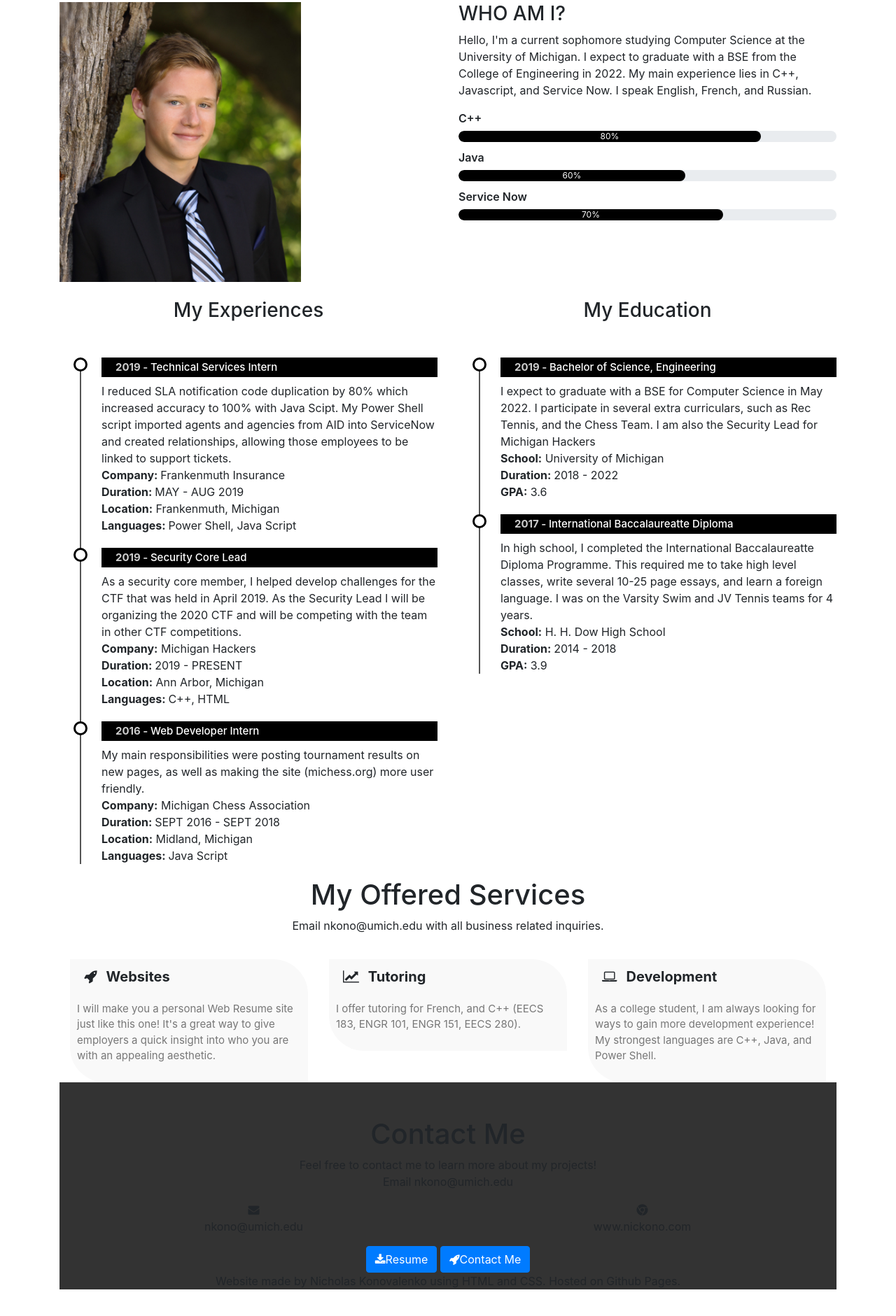
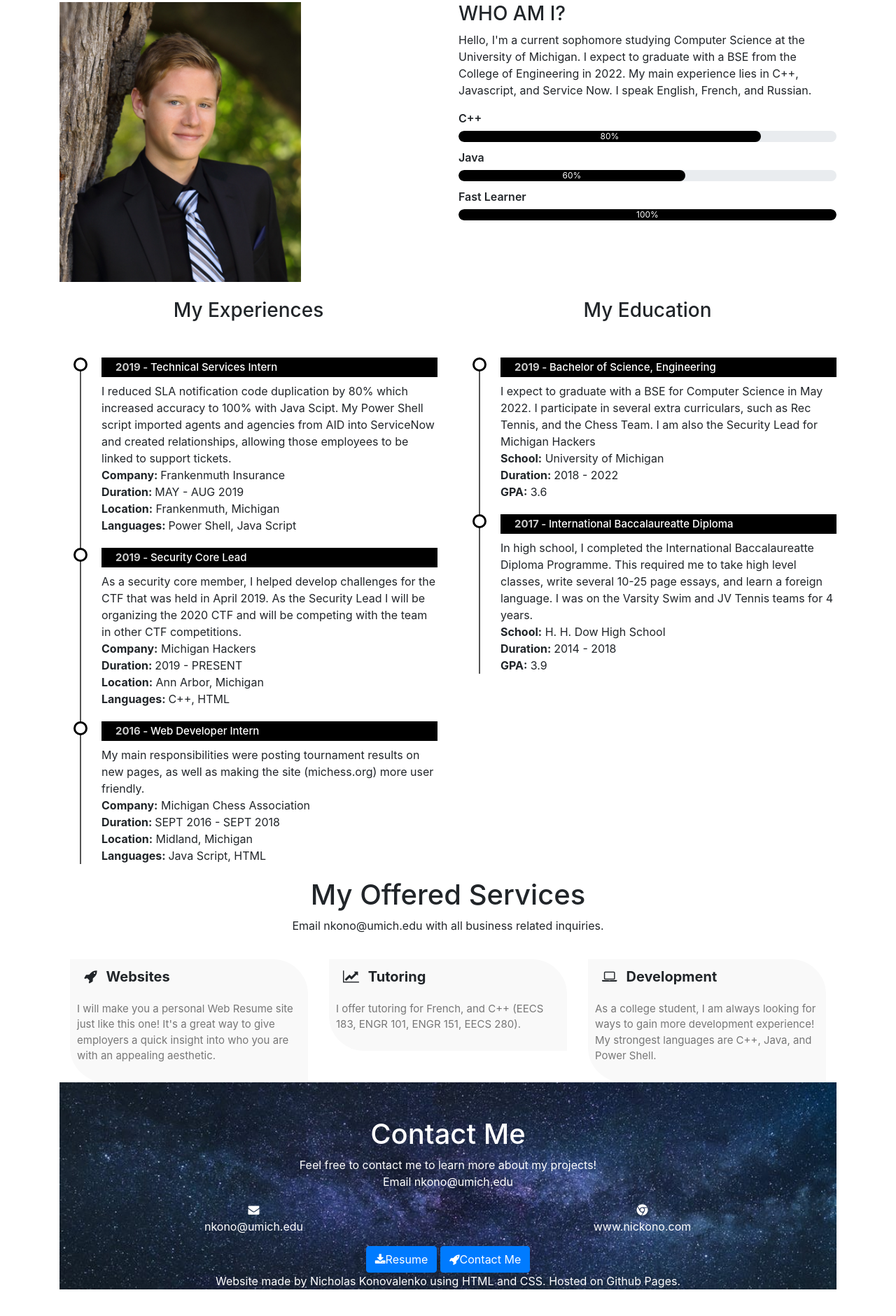
Before and after one commit to Nkonovalenko/Nkonovalenko.github.io, a plain HTML site: page index.html in a window 1280 px wide. Shown: the part 973-2854 px from the top of the page at 70% size. Drawn offline with nearby package versions, Linux system fonts and the light colour scheme.

Commit message:
Download button, Contact background
Updated the background for the contact me section. Made the background open an old version of resume --NEED TO INCLUDE NEW RESUME--. Changed "Service Now" skill to "Ability to Learn"

```diff
--- a/index.html
+++ b/index.html
@@ -112,9 +112,9 @@
 					<div class="progress-bar" style="width: 60%">60%</div>
 				</div>
 
-				<p>Service Now</p>
+				<p>Fast Learner</p>
 				<div class="progress">
-					<div class="progress-bar" style="width: 70%">70%</div>
+					<div class="progress-bar" style="width: 100%">100%</div>
 				</div>
 
 			</div>
@@ -159,7 +159,7 @@
 							<b>Company:</b>  Michigan Chess Association<br>
 							<b>Duration: </b>  SEPT 2016 - SEPT 2018 <br>
 							<b>Location:</b>  Midland, Michigan<br>
-							<b>Languages: </b> Java Script
+							<b>Languages: </b> Java Script, HTML
 
 						</p>
 						<!----------------------------  I AM AT 50:50 IN THE TUTORIAL AT
@@ -261,8 +261,10 @@
 				</div>
 			</div>
 
-			<button type="button" class="btn btn-primary">
+			<button type="button" class="btn btn-primary" onclick="window.open('Resume.docx')">
 				<i class="fa fa-download"></i>Resume</button>
+
+
 			<button type="button" class="btn btn-primary">
 				<i class="fa fa-rocket"></i>Contact Me</button>
 	</div>
--- a/style.css
+++ b/style.css
@@ -274,8 +274,9 @@ body
 .contact
 {
 	padding-top: 50px;
-	background: linear-gradient(rgba(0,0,0,0.8), rgba(0,0,0,0.8)), url(img/background2.jpg);
+	background:	 linear-gradient(rgba(50,100,50,0), rgba(100,50,50,0)), url(img/background6.png);
 	background-position: center;
 	background-size: cover;
 	background-attachment: fixed;
+	color: #fff;
 }
```
Also changed, not shown: 1 other file.
